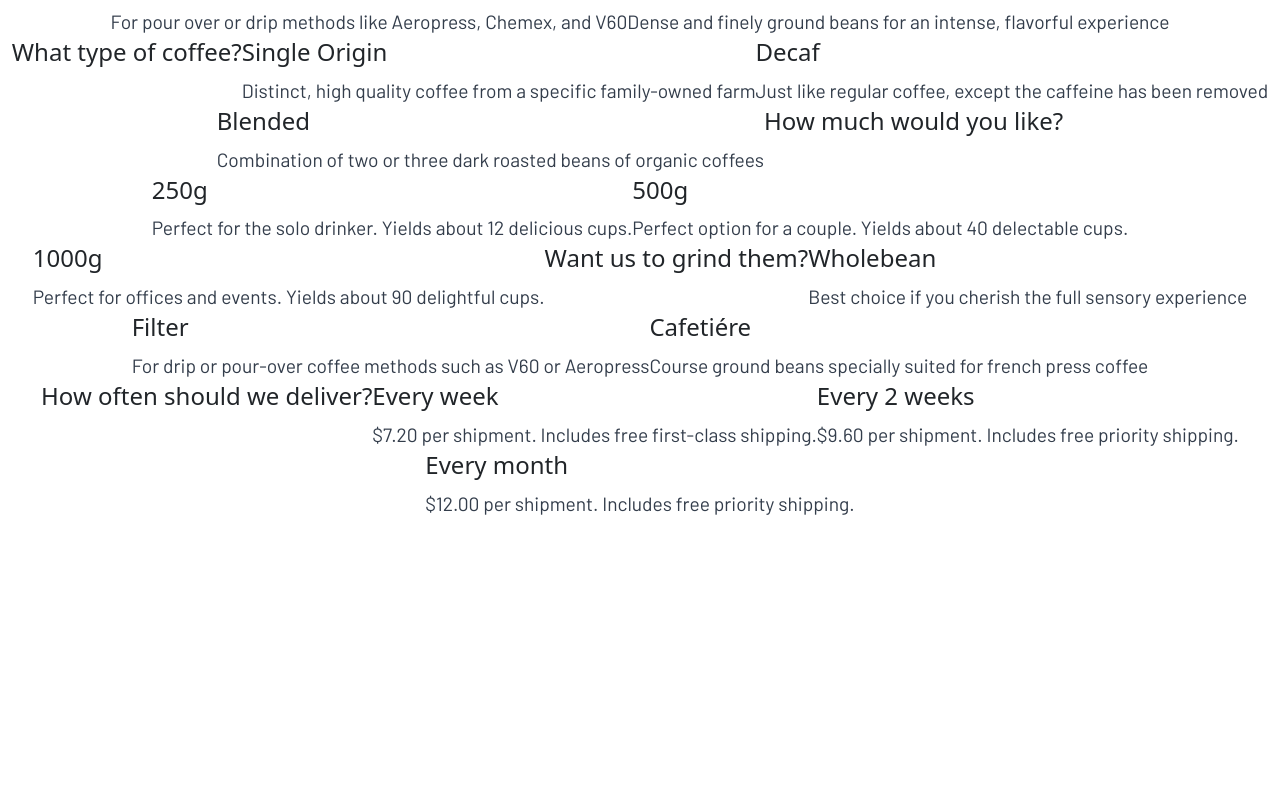
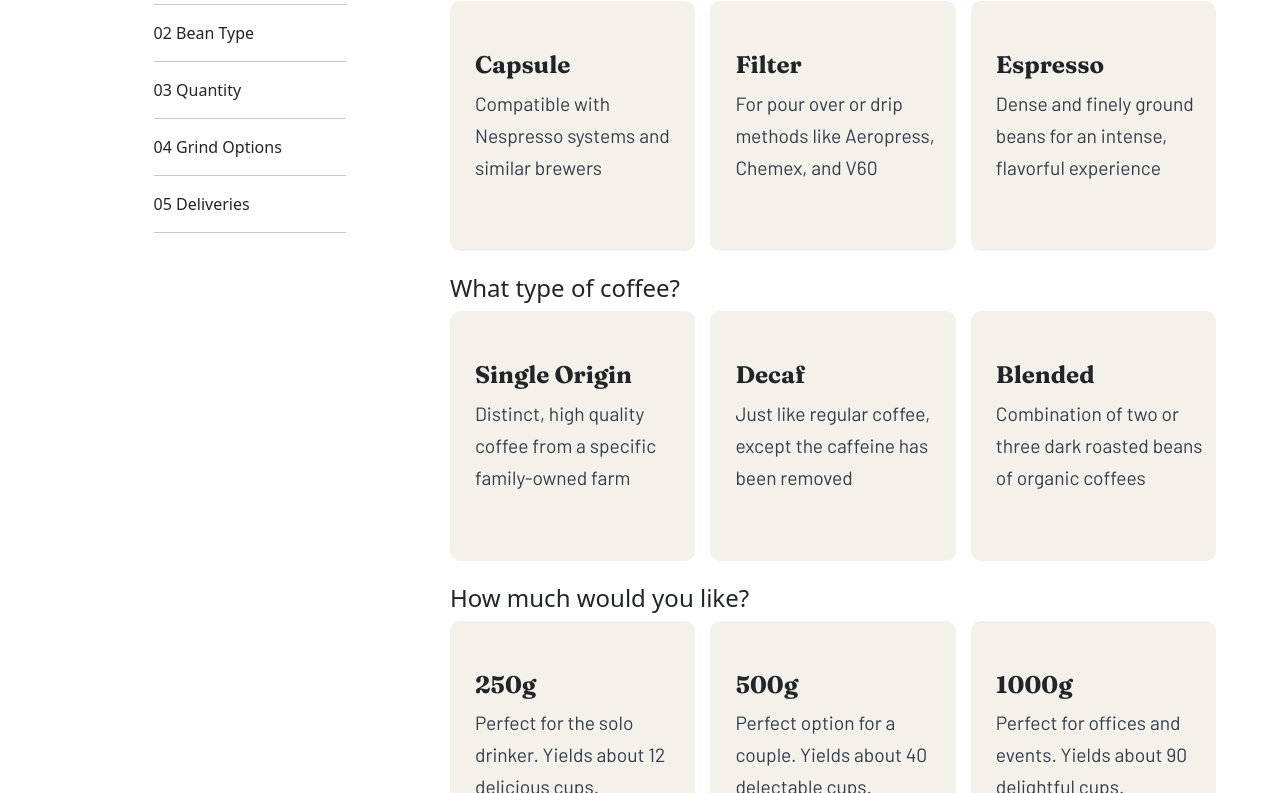
Before and after one commit to Protector1985/coffee-page, a React (Create React App) app: page /plan in a window 1280 px wide. Shown: the part 1667-2460 px from the top of the page. Before the commit the page ends 2187 px from the top, so only its background shows below. Built offline with nearby package versions, Linux system fonts and the light colour scheme.

Commit message:
Button logic for first 3 buttons complete. Buttons are lighting up and turning off as expected

```diff
--- a/src/components/body/ChoiceButton/ChoiceButton.js
+++ b/src/components/body/ChoiceButton/ChoiceButton.js
@@ -1,11 +1,32 @@
 import React from 'react'
 import choiceCSS from './ChoiceButton.module.css'
 
-function ChoiceButton({headline, text}) {
+function ChoiceButton({headline, text, setTurnOn, active}) {
+    const choiceNode = React.useRef();
+
+    function returnActiveStyling() {
+        switch(active) {
+            case true:
+                return choiceCSS.containerActive
+            case false:
+                return choiceCSS.containerDeactivated
+        }
+    }
+
+    function handleClick(e) {
+        e.preventDefault()
+        const clickedElement = choiceNode.current.children[0].innerText
+        let rand1 = Math.floor(Math.random() * 10000)
+        rand1 = rand1.toString()
+        setTurnOn(()=> ({clickedElement: clickedElement, flag: rand1 }))
+    }
+
+
+
     return(
-        <div className={choiceCSS.container}>
-            <h4>{headline}</h4>
-            <p>{text}</p>
+        <div ref={choiceNode} onClick={(e) => handleClick(e)} className={returnActiveStyling()} >
+            <h4 className={choiceCSS.headline}>{headline}</h4>
+            <p className={choiceCSS.paragraph}>{text}</p>
 
         </div>
     )
--- a/src/components/body/ChoiceButton/ChoiceButton.module.css
+++ b/src/components/body/ChoiceButton/ChoiceButton.module.css
@@ -1,16 +1,40 @@
 .containerActive {
-    background-color: #F4F1EB
+    background-color: #0E8784;
+    margin-bottom: 3%;
+    border-radius: 10px;
+    width: 100%;
+    width: 32%;
+    height: 250px
 
 }
 
 .containerDeactivated {
-    background-color: #F4F1EB
+    background-color: #F4F1EB;
+    margin-bottom: 3%;
+    border-radius: 10px;
+    width: 32%;
+    height: 250px;
 }
 
 .headline {
     font-family: 'Fraunces', serif;
+    margin-top: 50px;
+    margin-left: 25px;
 }
 
 .paragraph {
-    font-family: 'Fraunces', serif;
+    font-family: 'Barlow', sans-serif;
+    margin-left:25px;
 }
+
+@media (max-width: 540px) {
+    .containerDeactivated {
+        width: 90%;
+        height: 140px;
+    }
+
+    .containerActive {
+        width: 90%;
+        height: 140px;
+    }
+}
--- a/src/components/body/CreatePlan.js
+++ b/src/components/body/CreatePlan.js
@@ -2,6 +2,7 @@ import React from 'react'
 
 import Intro from './Intro/Intro'
 import Howsection from './Howsection/Howsection'
+import Footer from '../footer/Footer'
 import bodyCSS from './body.module.css'
 import * as dataArray from './datasheet'
 
@@ -10,9 +11,67 @@ import ChoiceButton from './ChoiceButton/ChoiceButton'
 
 
 function CreatePlan(props) {
+    const [how, setHow] = React.useState(dataArray.coffeePreferenceData);
+    const [type, setType] = React.useState(dataArray.coffeeTypeData);
+    const [amount, setAmount] = React.useState(dataArray.coffeeAmountData);
+    const [grind, setGrind] = React.useState(dataArray.coffeeGrindData);
+    const [frequency, setFrequency] = React.useState(dataArray.coffeeIntervalData);
+    const [turnedOnButton, setTurnOn] = React.useState({clickedElement: "", flag:""})
+
+
+
 
     const headline = "Create a plan";
     const paragraph = "Build a subscription plan that best fits your needs. We offer an assortment of the best artisan coffees from around the globe delivered fresh to your door."
+
+
+
+    const listArray = [
+        {index: "01", desc: "Preferences"},
+        {index: "02", desc: "Bean Type"},
+        {index: "03", desc: "Quantity"},
+        {index: "04", desc: "Grind Options"},
+        {index: "05", desc: "Deliveries"},
+    ]
+
+
+    React.useEffect(() => {
+
+        if(turnedOnButton.clickedElement === "Capsule" || turnedOnButton.clickedElement === "Filter" || turnedOnButton.clickedElement === "Espresso") {
+            for(let i = 0 ; i < how.length ; i ++) {
+                if(how[i].headline === turnedOnButton.clickedElement) {
+                    const dataCopy = [
+                        ...how,
+                    ]
+                    switch(i) {
+                        case 0:
+                            dataCopy[0].active = !how[0].active
+                            if(dataCopy[0].active === true) {
+                                dataCopy[1].active = false
+                                dataCopy[2].active = false
+                            }
+                            break;
+                        case 1:
+                            dataCopy[1].active = !how[1].active
+                            if(dataCopy[1].active === true) {
+                                dataCopy[0].active = false
+                                dataCopy[2].active = false
+                            }
+                            break;
+                        case 2:
+                            dataCopy[2].active = !how[2].active
+                            if(dataCopy[2].active === true) {
+                                dataCopy[1].active = false
+                                dataCopy[0].active = false
+                            }
+                            break;
+                    }
+                    setHow(() => dataCopy)
+                }
+            }
+        }
+    }, [turnedOnButton.flag])
+
 
 
 
@@ -21,26 +80,66 @@ function CreatePlan(props) {
         <div className={bodyCSS.bodyWrapper}>
              <Intro headline={headline} paragraph={paragraph} pictureArr={dataArray.picArray} btn={false} headlineSize="lg" />
              <Howsection theme="dark"/>
+                    <div className={bodyCSS.choiceMasterContainer}>
+                   <div className={bodyCSS.choiceIndex}>
+                        <ul>
+                            {listArray.map((item) => {
+                                return (
+                                    <div>
+                                        <li>{`${item.index} ${item.desc}`}</li>
+                                        <hr className={bodyCSS.dividerLine}/>
+                                    </div>
+
+
+                                )
+                            })}
+                        </ul>
+
+                    </div>
+
+                    <div className={bodyCSS.choiceButtonContainer}>
                         <h4>How do you drink your coffee?</h4>
-                {dataArray.coffeePreferenceData.map((dataObject) => {
-                    return <ChoiceButton headline={dataObject.headline} text={dataObject.description}/>
+                            <div  className={bodyCSS.drinkChoice}>
+                                    {how.map((dataObject, ind) => {
+                                        return <ChoiceButton setTurnOn={setTurnOn} buttonSet="0" headline={dataObject.headline} text={dataObject.description} index={ind} active={dataObject.active}/>
                                     })}
+                            </div>
+
                             <h4>What type of coffee?</h4>
-                {dataArray.coffeeTypeData.map((dataObject)=> {
-                    return <ChoiceButton headline={dataObject.headline} text={dataObject.description}/>
+                            <div className={bodyCSS.typeChoice}>
+                                    {type.map((dataObject, ind)=> {
+                                        return <ChoiceButton headline={dataObject.headline} text={dataObject.description} index={ind} active={dataObject.active}/>
                                     })}
+                            </div>
                             <h4>How much would you like?</h4>
-                 {dataArray.coffeeAmountData.map((dataObject)=> {
-                    return <ChoiceButton headline={dataObject.headline} text={dataObject.description}/>
+                            <div className={bodyCSS.amountChoice}>
+
+                                {amount.map((dataObject, ind)=> {
+                                    return <ChoiceButton  headline={dataObject.headline} text={dataObject.description}  index={ind} active={dataObject.active}/>
                                 })}
+                            </div>
                             <h4>Want us to grind them?</h4>
-                {dataArray.coffeeGrindData.map((dataObject)=> {
-                    return <ChoiceButton headline={dataObject.headline} text={dataObject.description}/>
+                            <div className={bodyCSS.grindChoice}>
+
+                                    {grind.map((dataObject, ind)=> {
+                                        return <ChoiceButton headline={dataObject.headline} text={dataObject.description}  index={ind} active={dataObject.active}/>
                                     })}
+                            </div>
                             <h4>How often should we deliver?</h4>
-                {dataArray.coffeeIntervalData.map((dataObject)=> {
-                    return <ChoiceButton headline={dataObject.headline} text={dataObject.description}/>
+                            <div className={bodyCSS.frequencyChoice}>
+
+                                    {frequency.map((dataObject, ind)=> {
+                                        return <ChoiceButton headline={dataObject.headline} text={dataObject.description} index={ind} active={dataObject.active}/>
                                     })}
+                            </div>
+
+                            <div className={bodyCSS.endStatementContainer}></div>
+
+
+                        </div>
+                    </div>
+                <div className={bodyCSS.push}></div>
+                <Footer />
         </div>
     )
 }
--- a/src/components/body/body.module.css
+++ b/src/components/body/body.module.css
@@ -6,6 +6,29 @@
     position: relative;
     flex-wrap:wrap;
     width: 100vw;
+}
+
+.choiceMasterContainer {
+    display:flex;
+    flex-direction: row;
+    width: 90%;
+    margin-bottom: 25%;
+    margin-top: 5%;
+}
+
+.choiceButtonContainer {
+    display:flex;
+    flex-direction: column;
+    flex-basis: 70%;
+}
+
+.choiceIndex {
+    flex-basis: 30%;
+    margin-left: 5%;
+}
+
+.dividerLine {
+    width: 65%;
 }
 
 .push {
@@ -33,6 +56,41 @@
     width: 90%;
 }
 
+.drinkChoice {
+    display:flex;
+    flex-direction:row;
+    justify-content: space-between;
+    width:100%;
+}
+
+.typeChoice {
+    display:flex;
+    flex-direction:row;
+    justify-content: space-between;
+    width: 100%;
+}
+
+.amountChoice {
+    display:flex;
+    flex-direction:row;
+    justify-content: space-between;
+    width: 100%;
+}
+
+.grindChoice {
+    display:flex;
+    flex-direction:row;
+    justify-content: space-between;
+    width: 100%;
+}
+
+.frequencyChoice {
+    display:flex;
+    flex-direction:row;
+    justify-content: space-between;
+    width: 100%;
+}
+
 @media (min-width: 768px) {
 
     .mainHeadContainer {
--- a/src/components/body/datasheet.js
+++ b/src/components/body/datasheet.js
@@ -11,31 +11,31 @@ export const picArray = [
 ]
 
 export const coffeePreferenceData = [
-    {headline:"Capsule", description: "Compatible with Nespresso systems and similar brewers"},
-    {headline:"Filter", description: "For pour over or drip methods like Aeropress, Chemex, and V60"},
-    {headline:"Espresso", description: "Dense and finely ground beans for an intense, flavorful experience"},
+    {headline:"Capsule", description: "Compatible with Nespresso systems and similar brewers", value:"Capsule", active: false},
+    {headline:"Filter", description: "For pour over or drip methods like Aeropress, Chemex, and V60", value:"Filter", active: false},
+    {headline:"Espresso", description: "Dense and finely ground beans for an intense, flavorful experience", value:"Espresso", active: false},
 ]
 
 export const coffeeTypeData = [
-    {headline:"Single Origin", description: "Distinct, high quality coffee from a specific family-owned farm"},
-    {headline:"Decaf", description: "Just like regular coffee, except the caffeine has been removed"},
-    {headline:"Blended", description: "Combination of two or three dark roasted beans of organic coffees"},
+    {headline:"Single Origin", description: "Distinct, high quality coffee from a specific family-owned farm", value:"Single Origin",active: false},
+    {headline:"Decaf", description: "Just like regular coffee, except the caffeine has been removed", value:"Decaf", active: false},
+    {headline:"Blended", description: "Combination of two or three dark roasted beans of organic coffees", value: "Blended", active: false},
 ]
 
 export const coffeeAmountData = [
-    {headline:"250g", description: "Perfect for the solo drinker. Yields about 12 delicious cups."},
-    {headline:"500g", description: "Perfect option for a couple. Yields about 40 delectable cups."},
-    {headline:"1000g", description: "Perfect for offices and events. Yields about 90 delightful cups."},
+    {headline:"250g", description: "Perfect for the solo drinker. Yields about 12 delicious cups.", value:"250g", active: false},
+    {headline:"500g", description: "Perfect option for a couple. Yields about 40 delectable cups.",value:"500g", active: false},
+    {headline:"1000g", description: "Perfect for offices and events. Yields about 90 delightful cups.", value:"1000g", active: false},
 ]
 
 export const coffeeGrindData = [
-    {headline:"Wholebean", description: "Best choice if you cherish the full sensory experience"},
-    {headline:"Filter", description: "For drip or pour-over coffee methods such as V60 or Aeropress"},
-    {headline:"Cafetiére", description: "Course ground beans specially suited for french press coffee"},
+    {headline:"Wholebean", description: "Best choice if you cherish the full sensory experience", value:"Wholebean", active: false},
+    {headline:"Filter", description: "For drip or pour-over coffee methods such as V60 or Aeropress", value:"Filter", active: false},
+    {headline:"Cafetiére", description: "Course ground beans specially suited for french press coffee", value:"Cafetiére", active: false},
 ]
 
 export const coffeeIntervalData = [
-    {headline:"Every week", description: "$7.20 per shipment. Includes free first-class shipping."},
-    {headline:"Every 2 weeks", description: "$9.60 per shipment. Includes free priority shipping."},
-    {headline:"Every month", description: "$12.00 per shipment. Includes free priority shipping."},
+    {headline:"Every week", description: "$7.20 per shipment. Includes free first-class shipping.", value:"every week", active: false},
+    {headline:"Every 2 weeks", description: "$9.60 per shipment. Includes free priority shipping.", value:"every 2 weeks", active: false},
+    {headline:"Every month", description: "$12.00 per shipment. Includes free priority shipping.", value: "every month", active: false},
 ]
--- a/src/components/footer/Footer.js
+++ b/src/components/footer/Footer.js
@@ -10,7 +10,6 @@ import useDimensions from '../utility/sizing/useDimensions'
 function Footer() {
     const {height, width} = useDimensions()
 
-    console.log(width)
 
 
     return (
```
Lines whose indentation alone changed are shown as unchanged.
